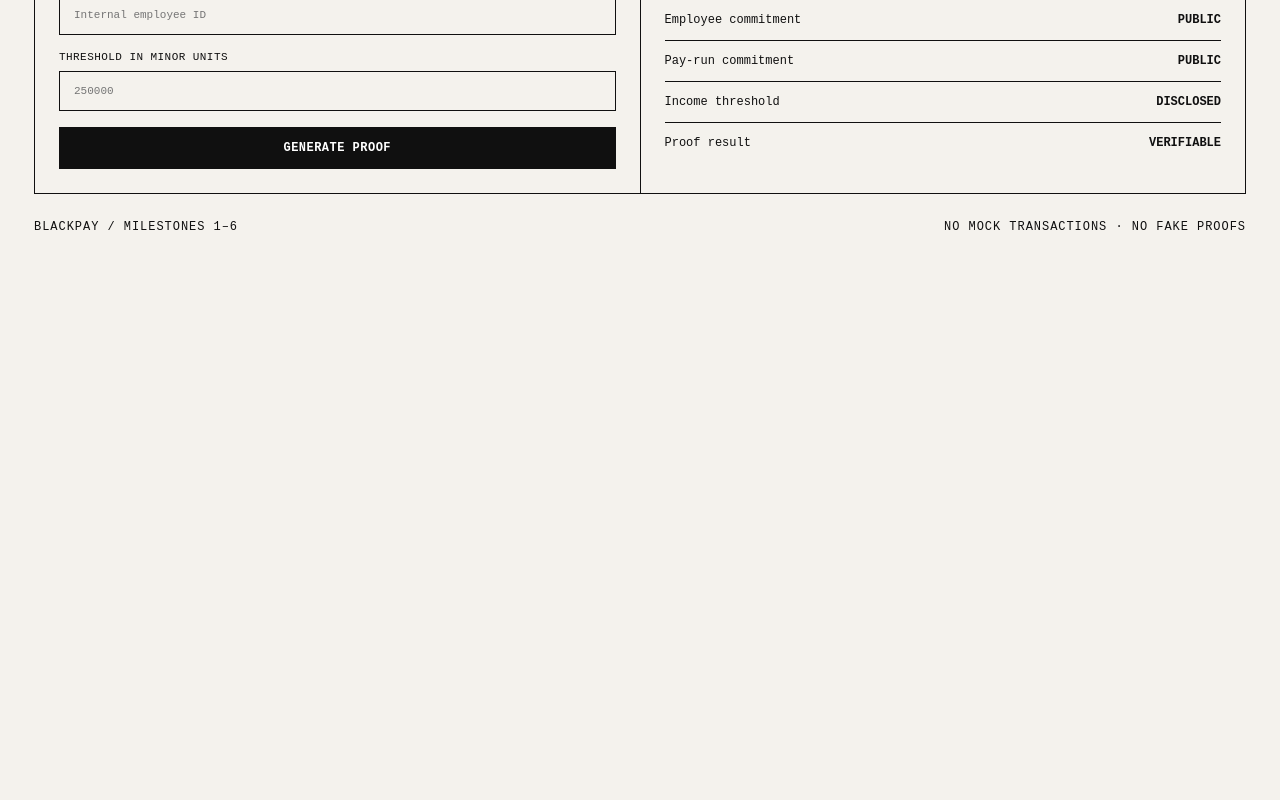
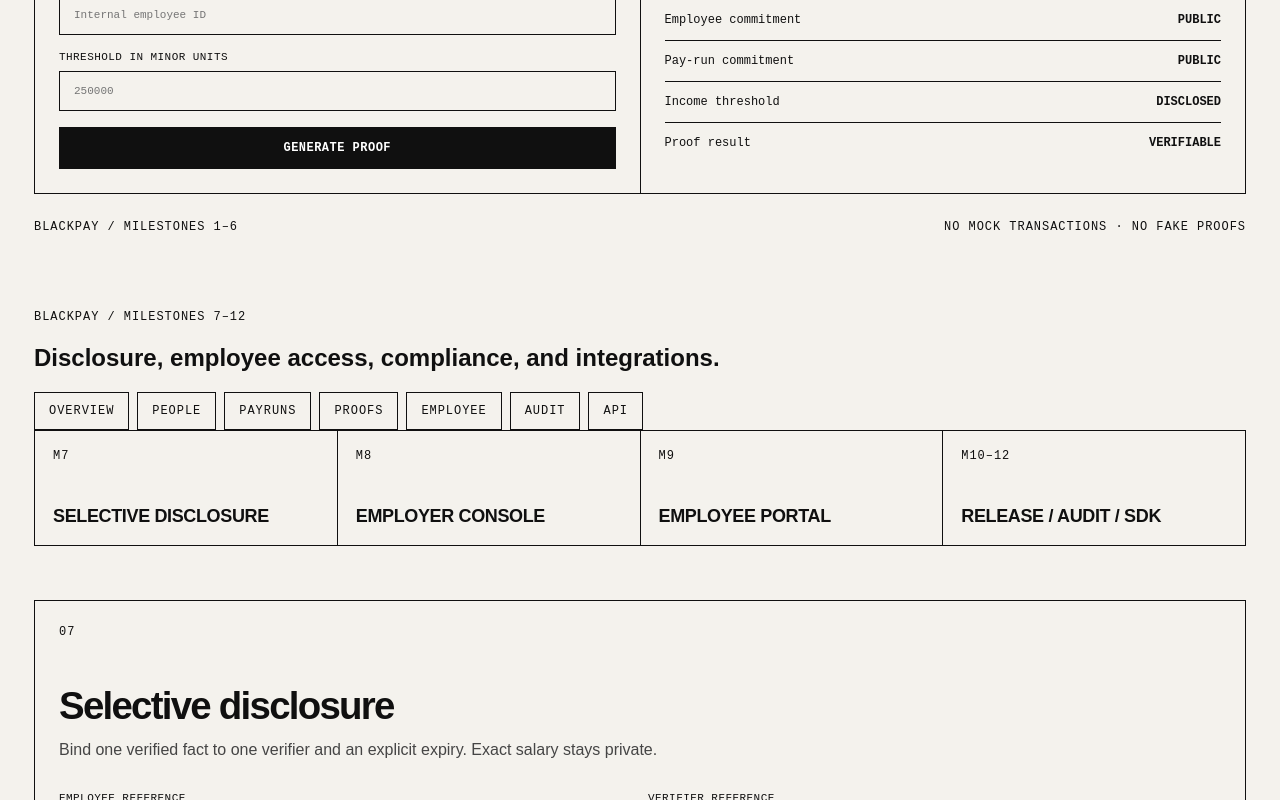
Before and after one commit to mushee-io/Blackpay, a Next.js app: page / in a window 1280 px wide. Shown: the part 2000-2800 px from the top of the page. Before the commit the page ends 2282 px from the top, so only its background shows below. Built offline with nearby package versions, Linux system fonts and the light colour scheme; no server answers.

Commit message:
feat(m8): mount M7-M12 product surfaces

```diff
--- a/src/app/page.tsx
+++ b/src/app/page.tsx
@@ -1,5 +1,11 @@
 import { BlackpayApp } from "@/components/BlackpayApp";
+import { Milestones712 } from "@/components/Milestones712";
 
 export default function HomePage() {
-  return <BlackpayApp />;
+  return (
+    <>
+      <BlackpayApp />
+      <Milestones712 />
+    </>
+  );
 }
```
